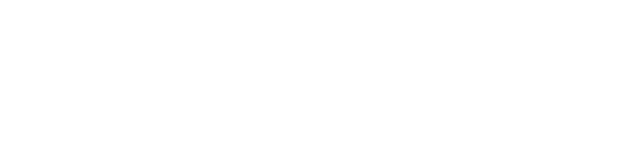
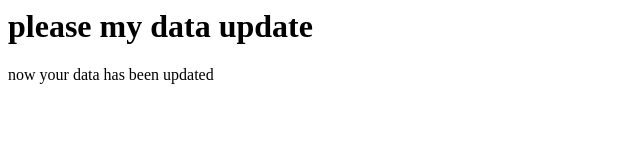
Before and after one commit to Ranjit-Singh-786/github_learning, a plain HTML site: page about.html in a window 1280 px wide. Shown: the whole page, without its empty margins (0-640 px from the left). Drawn offline with Linux system fonts and the light colour scheme.

Commit message:
i try to update my data my on git gub

```diff
--- a/about.html
+++ b/about.html
@@ -1,3 +1,10 @@
 <html>
+    <head>
+        <title>about page</title>
 
+    </head>
+    <body>
+        <h1>please my data update</h1>
+        <p>now your data has been updated</p>
+    </body>
 </html>
```
